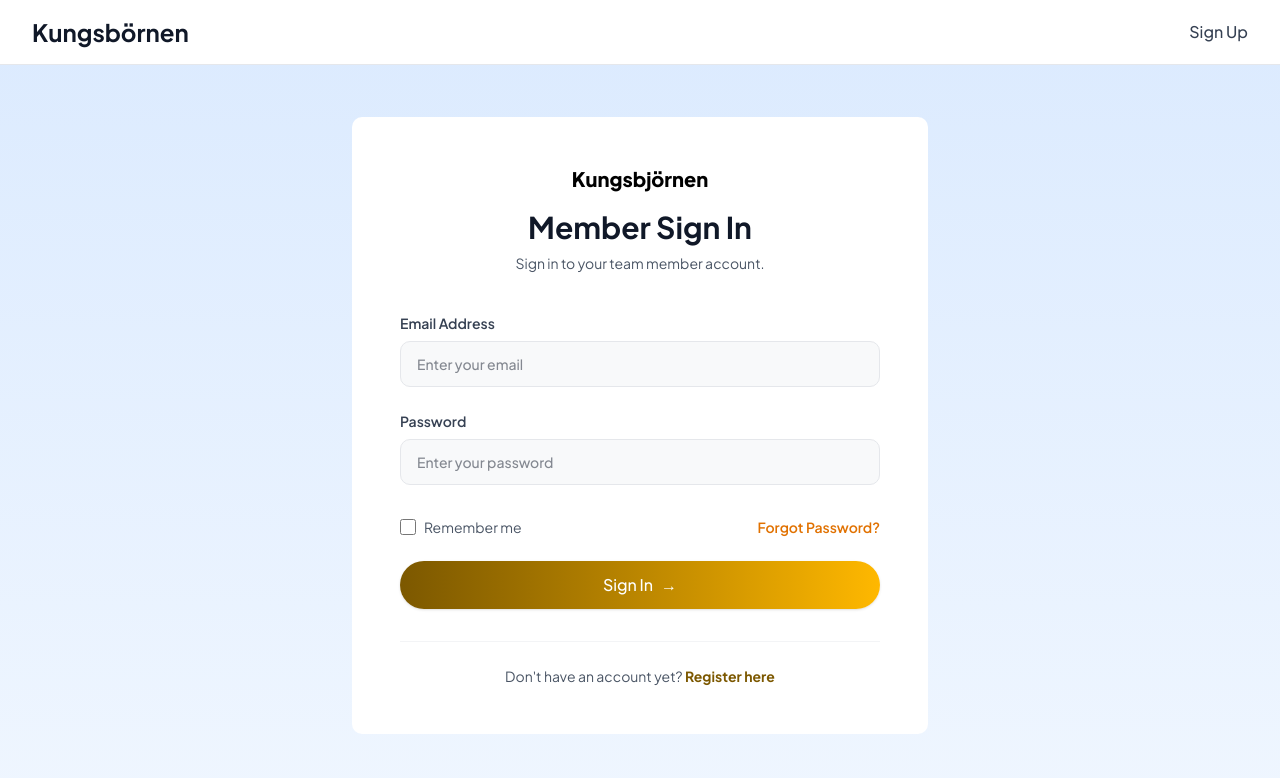
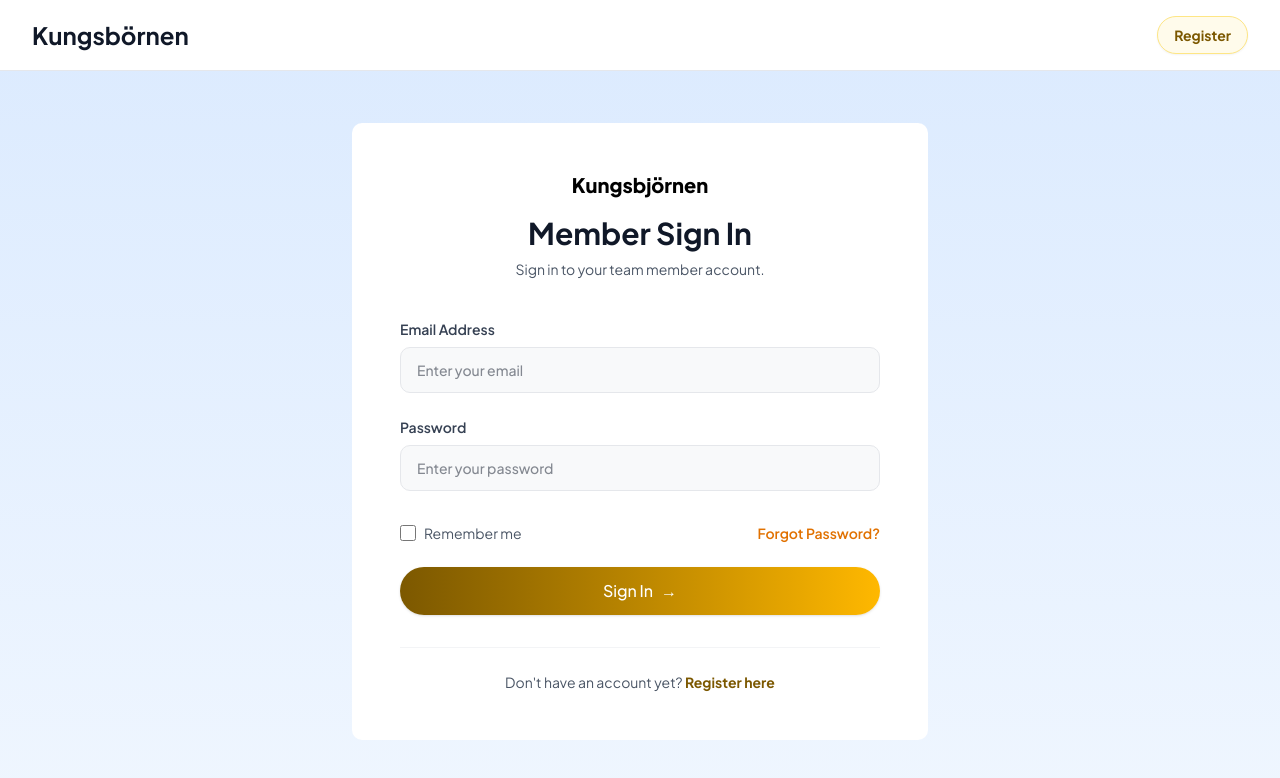
Before and after one commit to apponislam/proteinw-frontend, a Next.js app: page /auth/member/login in a window 1280 px wide. Shown: the top 778 px of the page. Built offline with nearby package versions, Linux system fonts and the light colour scheme; no server answers.

Commit message:
auth and member login update

```diff
--- a/components/auth/LoginMemberClient.tsx
+++ b/components/auth/LoginMemberClient.tsx
@@ -1,8 +1,8 @@
 "use client";
 
+import React, { useEffect, Suspense } from "react";
 import Link from "next/link";
 import { useRouter, useSearchParams } from "next/navigation";
-import { useEffect } from "react";
 import { useForm, Controller } from "react-hook-form";
 import { z } from "zod";
 import { zodResolver } from "@hookform/resolvers/zod";
@@ -21,7 +21,7 @@ const memberLoginSchema = z.object({
 
 type MemberLoginFormValues = z.infer<typeof memberLoginSchema>;
 
-const LoginMemberClient = () => {
+const LoginMemberForm = () => {
     const router = useRouter();
     const dispatch = useDispatch();
     const searchParams = useSearchParams();
@@ -83,8 +83,8 @@ const LoginMemberClient = () => {
                         Kungsbörnen
                     </Link>
                     <div className="flex gap-4 items-center">
-                        <Link href={registerUrl} className="text-gray-700 font-medium hover:text-amber-600 transition">
-                            Sign Up
+                        <Link href={registerUrl} className="inline-flex items-center gap-2 px-4 py-2 bg-amber-50 text-[#7C5800] border border-amber-200 hover:bg-amber-100 rounded-full font-bold text-sm transition-all shadow-xs">
+                            <span>Register</span>
                         </Link>
                     </div>
                 </div>
@@ -186,4 +186,12 @@ const LoginMemberClient = () => {
     );
 };
 
+const LoginMemberClient = () => {
+    return (
+        <Suspense fallback={<div className="min-h-screen bg-linear-to-b from-blue-100 to-blue-50 flex items-center justify-center p-4">Loading login...</div>}>
+            <LoginMemberForm />
+        </Suspense>
+    );
+};
+
 export default LoginMemberClient;
--- a/components/auth/RegisterSellerClient.tsx
+++ b/components/auth/RegisterSellerClient.tsx
@@ -103,8 +103,8 @@ const RegisterSellerForm = () => {
                         Kungsbörnen
                     </Link>
                     <div className="flex gap-4 items-center">
-                        <Link href={loginUrl} className="text-gray-700 font-medium hover:text-amber-600 transition">
-                            Sign In
+                        <Link href={loginUrl} className="inline-flex items-center gap-2 px-4 py-2 bg-amber-50 text-[#7C5800] border border-amber-200 hover:bg-amber-100 rounded-full font-bold text-sm transition-all shadow-xs">
+                            <span>Sign In</span>
                         </Link>
                     </div>
                 </div>
--- a/components/dashboard/SellerAdmin/team-sales/GroupView/Campaign.tsx
+++ b/components/dashboard/SellerAdmin/team-sales/GroupView/Campaign.tsx
@@ -239,7 +239,7 @@ export default function Campaign({ groupId }: CampaignProps) {
                     {!showCreateForm ? (
                         <div
                             onClick={() => setShowCreateForm(true)}
-                            className="bg-amber-50/50 hover:bg-amber-50 border-2 border-dashed border-[#FFB800]/60 hover:border-[#D97706] rounded-2xl p-6 flex flex-col items-center justify-center text-center min-h-[280px] cursor-pointer transition-all duration-300 group shadow-[0px_0px_20px_0px_rgba(0,0,0,0.02)]"
+                            className="bg-amber-50/50 hover:bg-amber-50 border-2 border-dashed border-[#FFB800]/60 hover:border-[#D97706] rounded-2xl p-6 flex flex-col items-center justify-center text-center min-h-70 cursor-pointer transition-all duration-300 group shadow-[0px_0px_20px_0px_rgba(0,0,0,0.02)]"
                         >
                             <div className="w-14 h-14 rounded-full bg-white text-[#D97706] shadow-sm flex items-center justify-center mb-4 group-hover:scale-110 transition-transform">
                                 <Plus size={28} />
```
Also changed, not shown: redux/features/auth/authApi.ts (line endings or trailing spaces).
